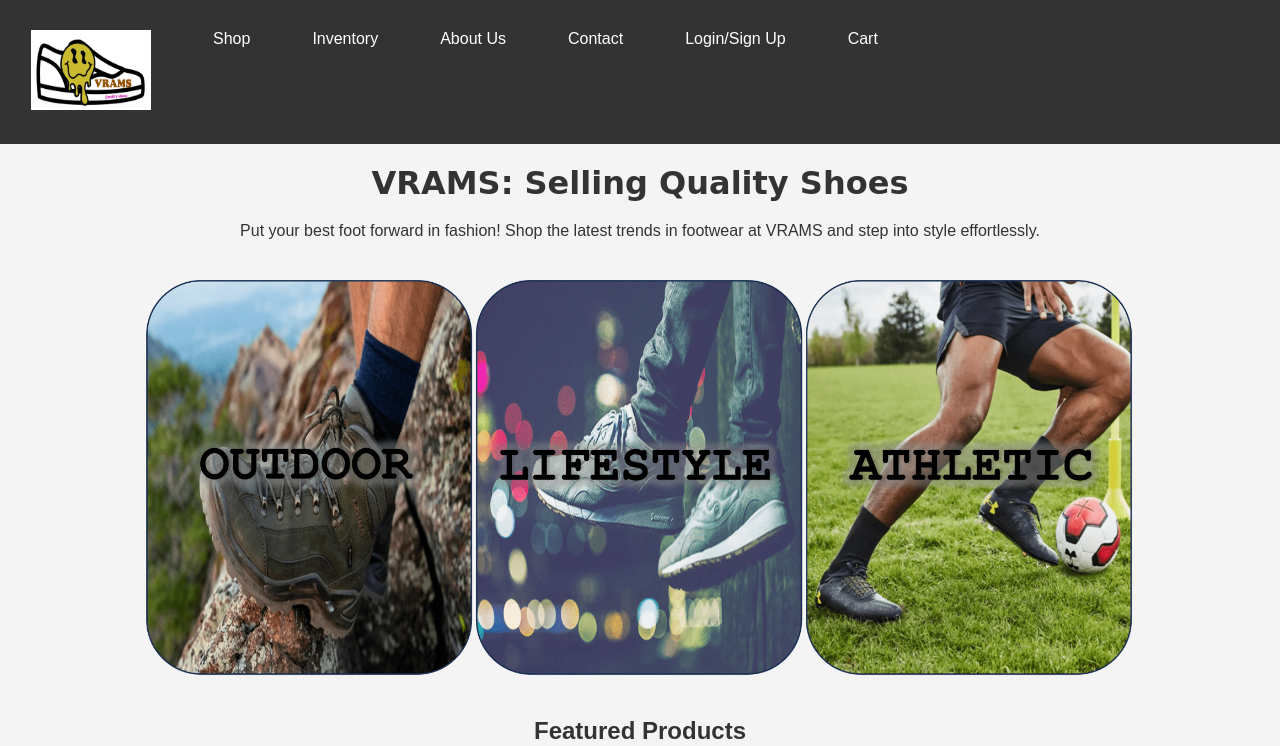
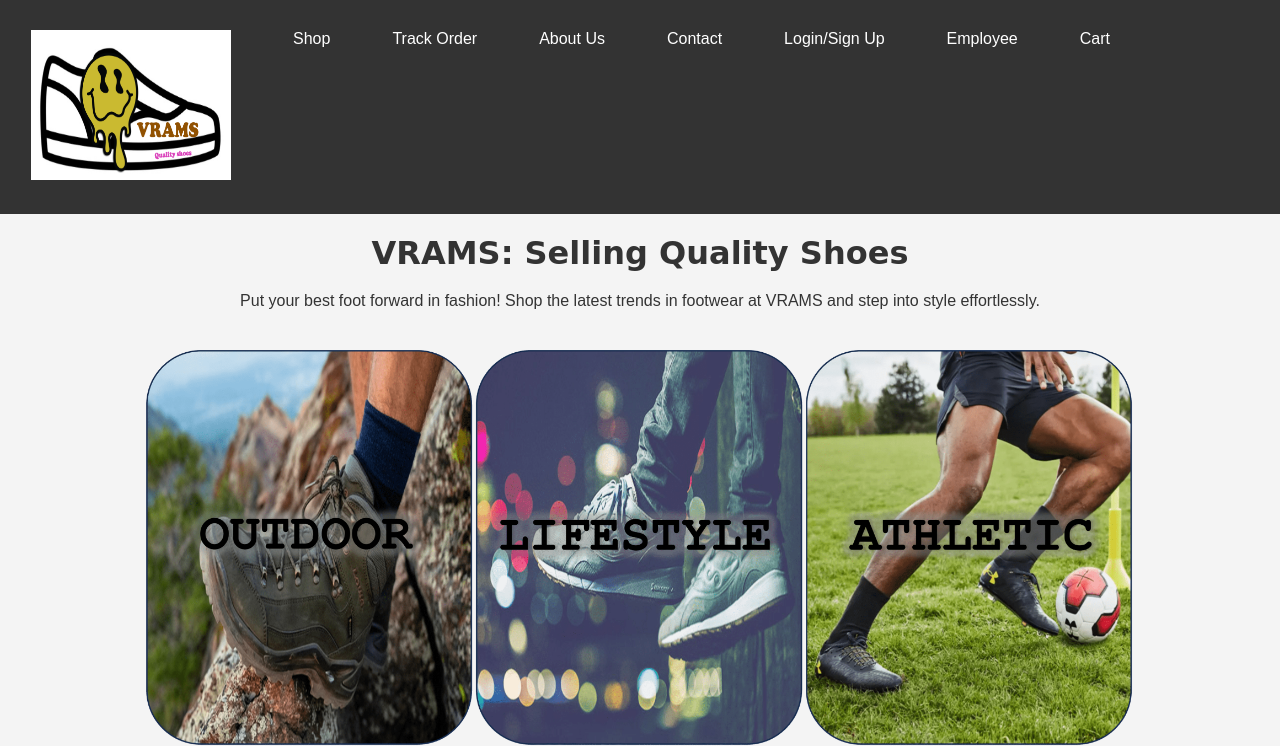
Before and after one commit to sanojkumaroad/-Databases-CSCI-466-NiU-DatabasesProject-, a PHP site: page /mainVRAMS.php in a window 1280 px wide. Shown: the top 746 px of the page. Run offline with PHP 8.4, Linux system fonts and the light colour scheme.

Commit message:
Update mainVRAMS.php

```diff
--- a/mainVRAMS.php
+++ b/mainVRAMS.php
@@ -8,17 +8,16 @@
 
     <header>
         <div class="navbar" id="navbar">
-            <a href="mainVRAMS.php"><img src="VRAMSLogo.png" alt="VRAMS logo" width="120" height="80"></a>
+            <a href="mainVRAMS.php"><img src="VRAMSLogo.png" alt="VRAMS logo" width="200" height="150"></a>
             <a href="shop.php">Shop</a>
-            <a href="InventoryCheck.php">Inventory</a>
+            <a href="orderTracking.php">Track Order</a>
             <a href="AboutUs.php">About Us</a>
             <a href="Contact.php">Contact</a>
             <a href="Login.php">Login/Sign Up</a>
+            <a href="InventoryCheck.php">Employee</a>
             <a href="cart.php">Cart</a>
             <a href="javascript:void(0);" class="icon" onclick="myFunction()"> &#9776; </a>
-        </div>
-    </header>
-
+</header>
     <h1> VRAMS: Selling Quality Shoes </h1>
     <p>Put your best foot forward in fashion! Shop the latest trends in footwear at VRAMS and step into style effortlessly.</p>
     <div class="MainPicture">
```
